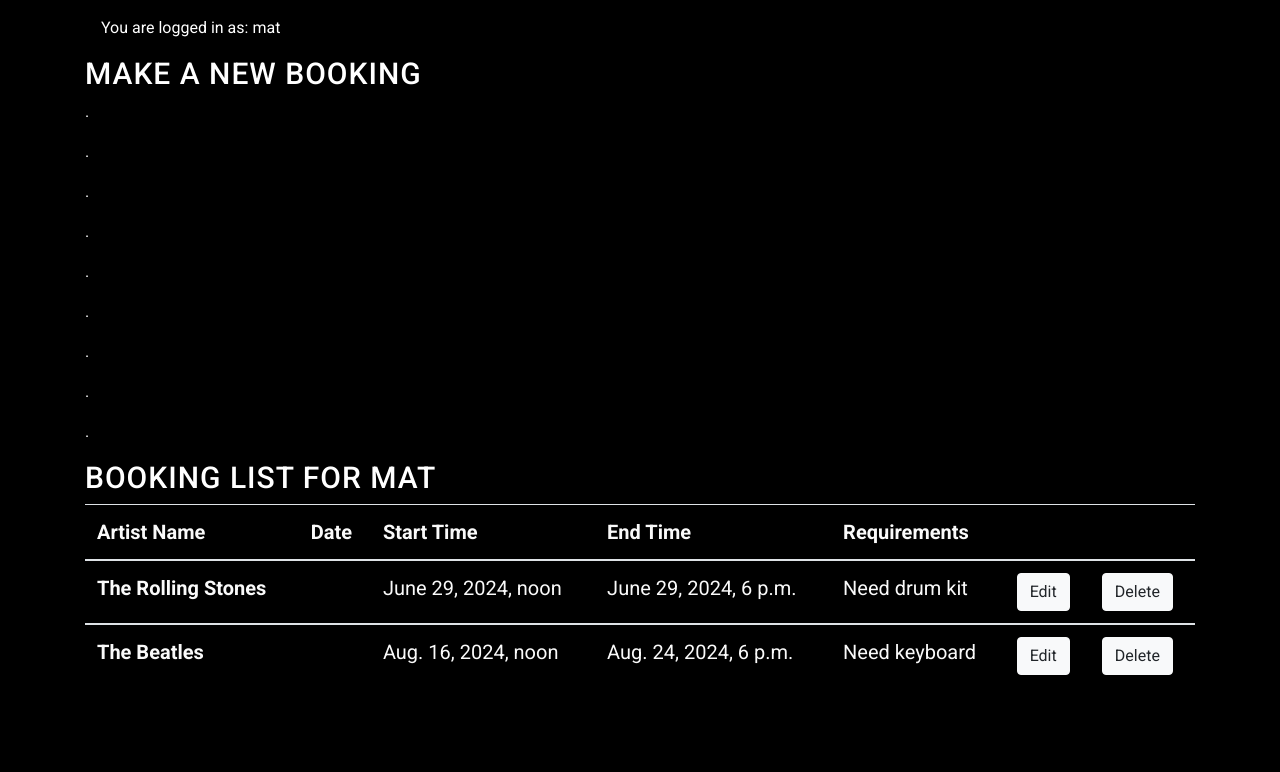
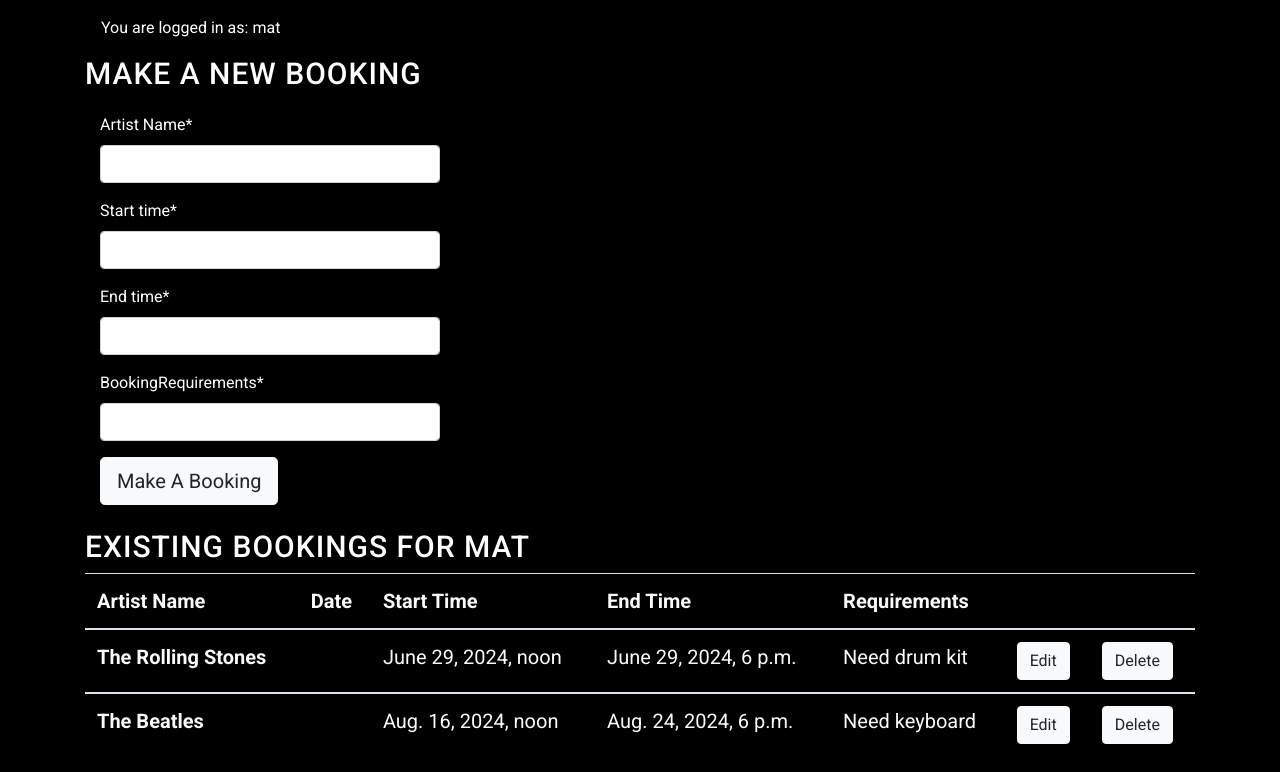
Before and after one commit to astro-mat/StudioMooMooPortal_PP4, a Django app: page /my_bookings/ in a window 1280 px wide. Shown: the part 56-828 px from the top of the page. Before the commit the page ends 731 px from the top, so only its background shows below. Run offline with Django 4.2, Linux system fonts and the light colour scheme; a user stored in the database is signed in; data comes from the database, SQL or seed files in the repository; both versions use the stored data as it was after the commit; some libraries are stand-ins or nearby versions.

Commit message:
Edit crispy form to make a booking. Add to booking_list.html

```diff
--- a/booking/forms.py
+++ b/booking/forms.py
@@ -4,4 +4,4 @@ from django import forms
 class BookingForm(forms.ModelForm):
     class Meta:
         model = Booking
-        fields = ('Artist_Name',)
+        fields = ('Artist_Name','start_time','end_time','BookingRequirements')
--- a/booking/templates/booking/booking_list.html
+++ b/booking/templates/booking/booking_list.html
@@ -13,20 +13,25 @@
         {% endif %}
     <div>
         <h1>Make a new Booking</h1>
-        <!-- temp spacing -->
-        <p>.</p>
-        <p>.</p>
-        <p>.</p>
-        <p>.</p>
-        <p>.</p>
-        <p>.</p>
-        <p>.</p>
-        <p>.</p>
-        <p>.</p>
+        <div class="col-md-4 mb-4 mt-3">
+          <div>
+            {% if user.is_authenticated %}
+            <form id="bookingForm" method="post"
+              style="margin-top: 1.3em;">
+              {{ booking_form | crispy }}
+              {% csrf_token %}
+              <button id="BookingButton" type="submit"
+                class="btn btn-lg btn-light">Make A Booking</button>
+            </form>
+            {% else %}
+            <p>Log in to make a booking</p>
+            {% endif %}
+          </div>
+        </div>
     </div>
 
     <div>
-        <h1>Booking list for {{ user }}</h1>
+        <h1>Existing bookings for {{ user }}</h1>
     </div>
     <table class="table">
         <thead>
--- a/booking/views.py
+++ b/booking/views.py
@@ -15,6 +15,13 @@ def booking(request):
 def my_bookings(request):
     bookings = Booking.objects.filter(user=request.user)
     booking_form = BookingForm()
+    if request.method == "POST":
+        booking_form = BookingForm(data=request.POST)
+        if booking_form.is_valid():
+            booking = booking_form.save(commit=False)
+            booking.user = request.user
+            booking.post = post
+            booking.save()
 
     return render(
         request,
@@ -25,11 +32,9 @@ def my_bookings(request):
         },
     )
 
-# def edit_booking(request)
+
 def edit_booking(request, slug, booking_id):
-    """
-    view to edit comments
-    """
+    # view to edit booking
     if request.method == "POST":
 
         queryset = Post.objects.filter(status=1)
@@ -49,6 +54,7 @@ def edit_booking(request, slug, booking_id):
     return HttpResponseRedirect(reverse('booking_detail', args=[slug]))
 
 def delete_booking(request, booking_id):
+    # View to delete booking
     booking = get_object_or_404(Booking, id=booking_id, user=request.user)
     if request.method == 'POST':
         booking.delete()
```
Also changed, not shown: db.sqlite3.
